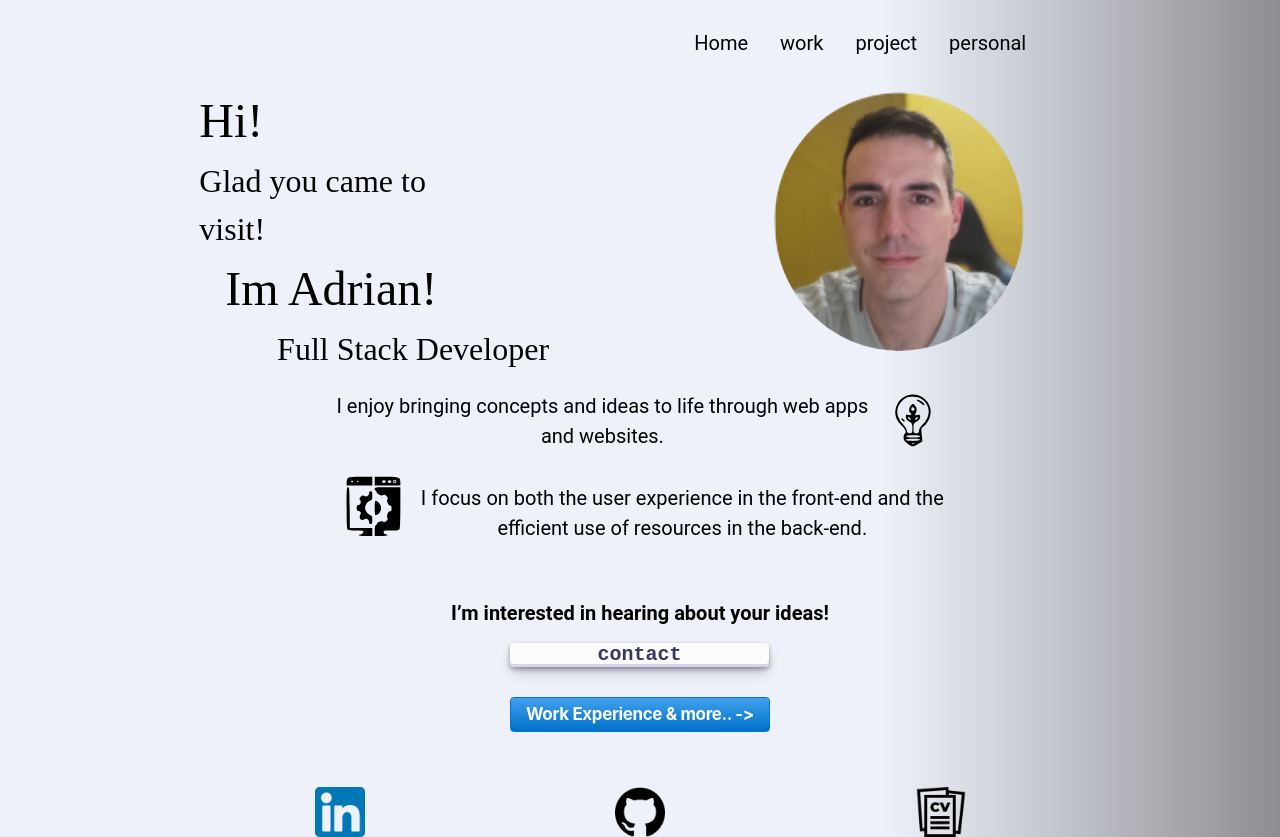
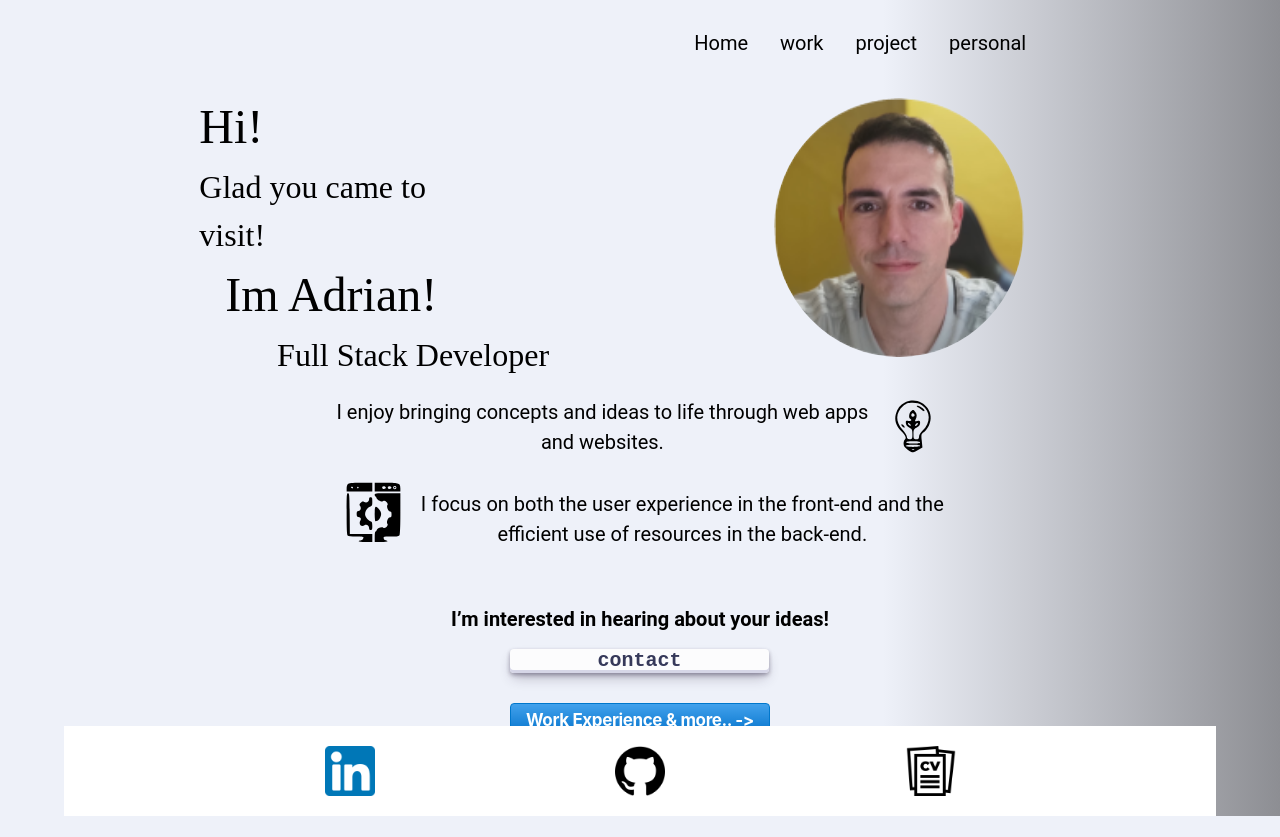
Before and after one commit to adrianosvaldomartinez/portfolioWebPack, a website built with webpack: page src/pages/cssLinks.html in a window 1280 px wide. After the commit the page ends 816 px from the top, so only its background shows below. Built offline with nearby package versions, Linux system fonts and the light colour scheme; a web font is replaced by a local one.

Commit message:
fix to bottom

```diff
--- a/src/styles/styles.css
+++ b/src/styles/styles.css
@@ -98,6 +98,11 @@ body {
 .icons {
   justify-content: space-around;
   width: 90%;
+  position: absolute;
+  padding: 20px;
+  bottom: 0px;
+  z-index: 1000;
+  background-color: white;
 }
 
 @media (min-width: 900px) {
```
